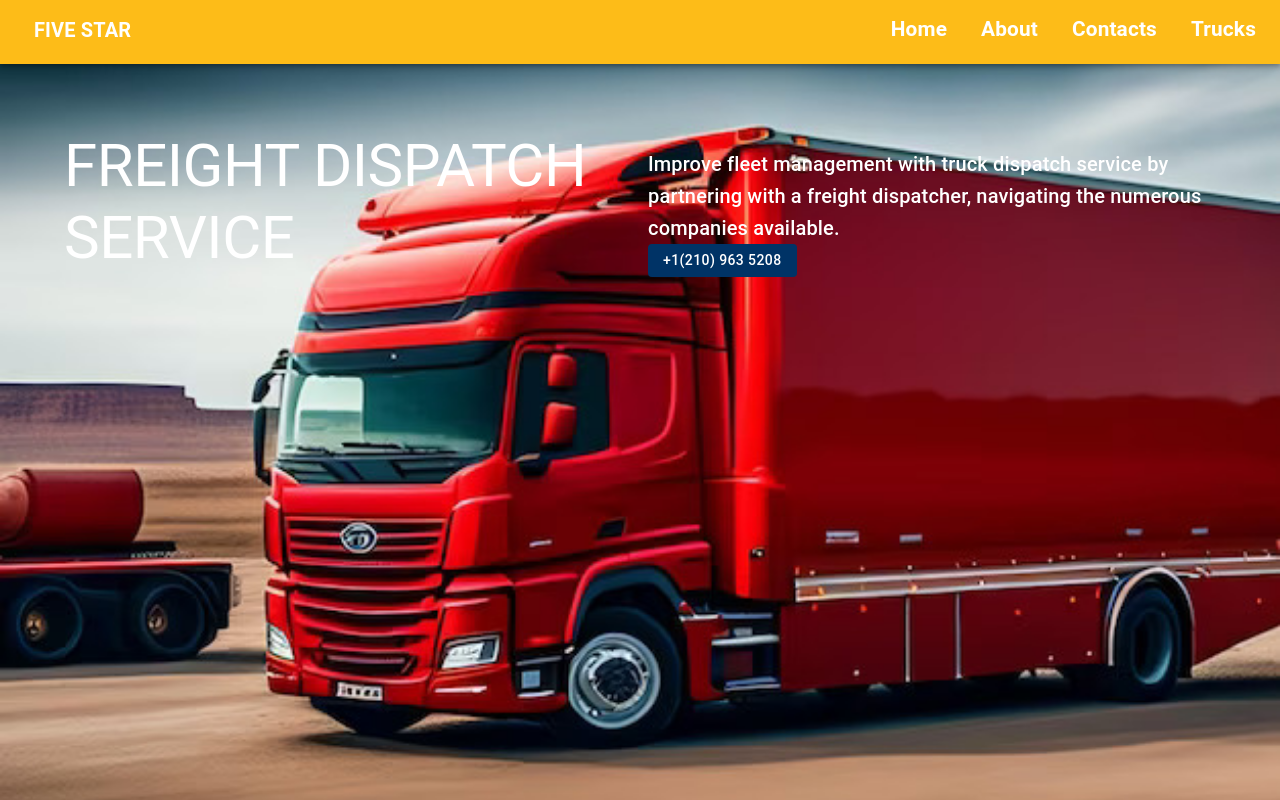
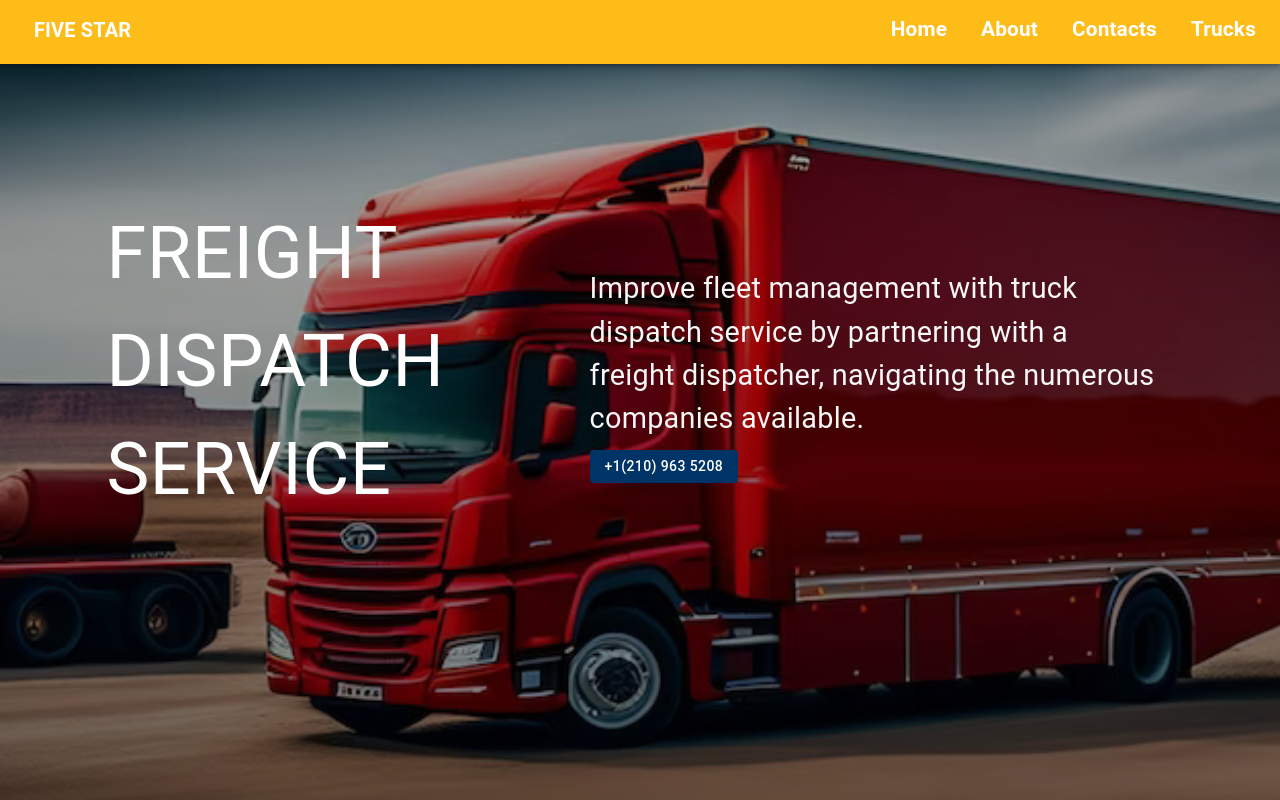
Before and after one commit to Gabobe15/fivestars, a React (Vite) app: page / in a window 1280 px wide. Shown: the top 800 px of the page. Built offline with nearby package versions, Linux system fonts and the light colour scheme.

Commit message:
added background overlay

```diff
--- a/src/App.jsx
+++ b/src/App.jsx
@@ -1,7 +1,7 @@
 import { BrowserRouter, Routes, Route } from 'react-router-dom'
 
 import { Footer, Navbar } from './components'
-import { Home, About, Contact, Services } from "./pages";
+import { Home, About, Contact, Services, ErrorPage } from "./pages";
 
 
 function App() {
@@ -11,10 +11,11 @@ function App() {
       <BrowserRouter>
         <Navbar />
         <Routes>
-        <Route exact path='/' element={<Home/>} />
-        <Route path='/about' element={<About/>} />
-        <Route path='/contact' element={<Contact/>} />
-        <Route path='/services' element={<Services/>} />
+          <Route exact path="/" element={<Home />} />
+          <Route path="/about" element={<About />} />
+          <Route path="/contact" element={<Contact />} />
+          <Route path="/services" element={<Services />} />
+          <Route path="*" element={<ErrorPage />} />
         </Routes>
       </BrowserRouter>
       <Footer />
--- a/src/components/Footer.jsx
+++ b/src/components/Footer.jsx
@@ -18,7 +18,10 @@ import {
 
 const Footer = () => {
   return (
-    <Box className="footer" style={{ background: "#000", color: "#fff", padding: "30px 20px"}}>
+    <Box
+      className="footer"
+      style={{ background: "#000", color: "#fff", padding: "30px 20px" }}
+    >
       <Container maxWidth="xl">
         <Grid container>
           <Grid item md="4" sm="6" xs="12">
@@ -97,23 +100,23 @@ const Footer = () => {
             </Box>
           </Grid>
         </Grid>
-        <Grid item style={{textAlign:'center', padding:'1rem'}}>
+        <Grid item style={{ textAlign: "center", padding: "1rem" }}>
           <IconButton>
-            <BsFacebook  className='icons'/>
+            <BsFacebook className="icons" />
           </IconButton>
           <IconButton>
-            <BsTwitter className='icons' />
+            <BsTwitter className="icons" />
           </IconButton>
           <IconButton>
-            <BsLinkedin className='icons' />
+            <BsLinkedin className="icons" />
           </IconButton>
           <IconButton>
-            <BsInstagram  className='icons'/>
+            <BsInstagram className="icons" />
           </IconButton>
         </Grid>
         <Grid item sm="12">
           <Typography style={{ textAlign: "center" }}>
-            All rights &copy; 2023 reserved to gabobedevs{" "}
+            All rights &copy; {new Date().getFullYear()} reserved to gabobedevs
           </Typography>
         </Grid>
       </Container>
--- a/src/other/Form2.jsx
+++ b/src/other/Form2.jsx
@@ -1,6 +1,6 @@
 import { Box, TextField, Typography, Button, Grid } from "@mui/material";
 import { Formik } from "formik";
-import { useState } from "react";
+// import { useState } from "react";
 
 
 import * as Yup from "yup";
--- a/src/pages/Contact.jsx
+++ b/src/pages/Contact.jsx
@@ -8,7 +8,7 @@ import { FaLocationDot } from "react-icons/fa6";
 
 const Contact = () => {
   return (
-    <Container spacing={2} sx={{ minHeight: "85vh", mb:'20px' }}>
+    <Container spacing={2} sx={{ minHeight: "70vh", mb:'20px' }}>
       <Grid container spacing={2} maxWidth="lg">
         <Grid item lg="6" md="12">
           <Box sx={{mb:'20px'}}>
--- /dev/null
+++ b/src/pages/ErrorPage.jsx
@@ -0,0 +1,16 @@
+import { Box, Typography } from "@mui/material"
+import { NavLink } from "react-router-dom"
+
+const ErrorPage = () => {
+  return (
+    <Box minHeight="80vh" style={{ margin: "auto", width: "80vh" }}>
+      <NavLink to="/">
+        <Typography variant="h2">
+          Error Page 404.... back to home page
+        </Typography>
+      </NavLink>
+    </Box>
+  );
+}
+
+export default ErrorPage
--- a/src/pages/Home.jsx
+++ b/src/pages/Home.jsx
@@ -13,11 +13,12 @@ const Home = () => {
           minHeight: "100vh",
           width: "100%",
           marginTop: "-60px",
-          backgroundImage: `url(${redtruck})`,
+          // backgroundImage:  `url(${redtruck})`,
+         backgroundImage:`linear-gradient(rgba(0, 0, 0, 0.3), rgba(0, 0, 0, 0.5)), url(${redtruck})`,
           backgroundRepeat: "no-repeat",
           backgroundSize: "cover",
           backgroundPosition: "center",
-          // objectFit: "fit",
+          objectFit: "fit",
         }}
       >
         <Container maxWidth="lg">
@@ -25,18 +26,30 @@ const Home = () => {
             container
             spacing={2}
             sx={{
-              display: "flex",
-              justifyContent: "center",
-              alignItems: "center",
+              display: { xs: "flex", sm: "flex", md: "flex" },
+              flexDirection: { xs: "column", sm: "column", md: "row" },
+              minHeight: "70vh",
+              justifyContent: { xs: "center", sm: "center", md: "center" },
+              alignItems: { xs: "left", sm: "left", md: "center" },
             }}
           >
-            <Grid item md="6" sm="12" sx={{ marginTop: "60px" }}>
+            <Grid
+              sx={{
+                marginTop: "60px",
+                flexBasis: { xs: "80%", sm: "80%", md: "40%" },
+                flexWrap: "wrap",
+              }}
+            >
               <Typography
-                variant="h2"
+                // variant="h4"
+                md="6"
+                sm="10"
                 sx={{
-                  // margin: "40px 0 auto",
+                  textAlign: "left",
                   color: "#fff",
-                  fontWeight: { sm:100, md:400 },
+                  fontWeight: { sm: 100, md: 400 },
+                  marginBottom: "0",
+                  fontSize: { xs: "1.8rem", sm: "2rem", md: "4.5rem" },
                 }}
               >
                 FREIGHT DISPATCH SERVICE
@@ -46,9 +59,12 @@ const Home = () => {
               item
               md="6"
               sm="12"
-              sx={{ fontWeight: 400, color: "#fff", marginTop: "80px" }}
+              sx={{
+                color: "#f7f7f7",
+                marginTop: { xs: "0", sm: "0", md: "80px" },
+              }}
             >
-              <Typography variant="h6">
+              <Typography sx={{ fontSize: { xs: "1rem", md: "1.8rem" } }}>
                 Improve fleet management with truck dispatch service by
                 partnering with a freight dispatcher, navigating the numerous
                 companies available.
@@ -58,6 +74,7 @@ const Home = () => {
                   background: "#003366",
                   color: "#fff",
                   padding: "4px 15px",
+                  m: "10px 0",
                 }}
               >
                 +1(210) 963 5208
@@ -67,7 +84,7 @@ const Home = () => {
         </Container>
       </Box>
       <About />
-      <Services  />
+      <Services />
       <Contact />
     </Box>
   );
--- a/src/pages/Services.jsx
+++ b/src/pages/Services.jsx
@@ -29,7 +29,7 @@ const Services = () => {
               <img
                 src={disImg}
                 alt="billing"
-                style={{ width: "90%" }}
+                style={{ width: "100%" }}
                 />
             </CardMedia>
             <CardContent>
--- a/src/pages/index.jsx
+++ b/src/pages/index.jsx
@@ -2,5 +2,6 @@ import Home from "./Home";
 import About from "./About";
 import Contact from "./Contact";
 import Services from "./Services";
+import ErrorPage from "./ErrorPage";
 
-export { Home, About, Services, Contact }
+export { Home, About, Services, Contact, ErrorPage };
```
Also changed, not shown: src/pages/About.jsx (+6 -6 lines). Lines whose indentation alone changed are shown as unchanged.
